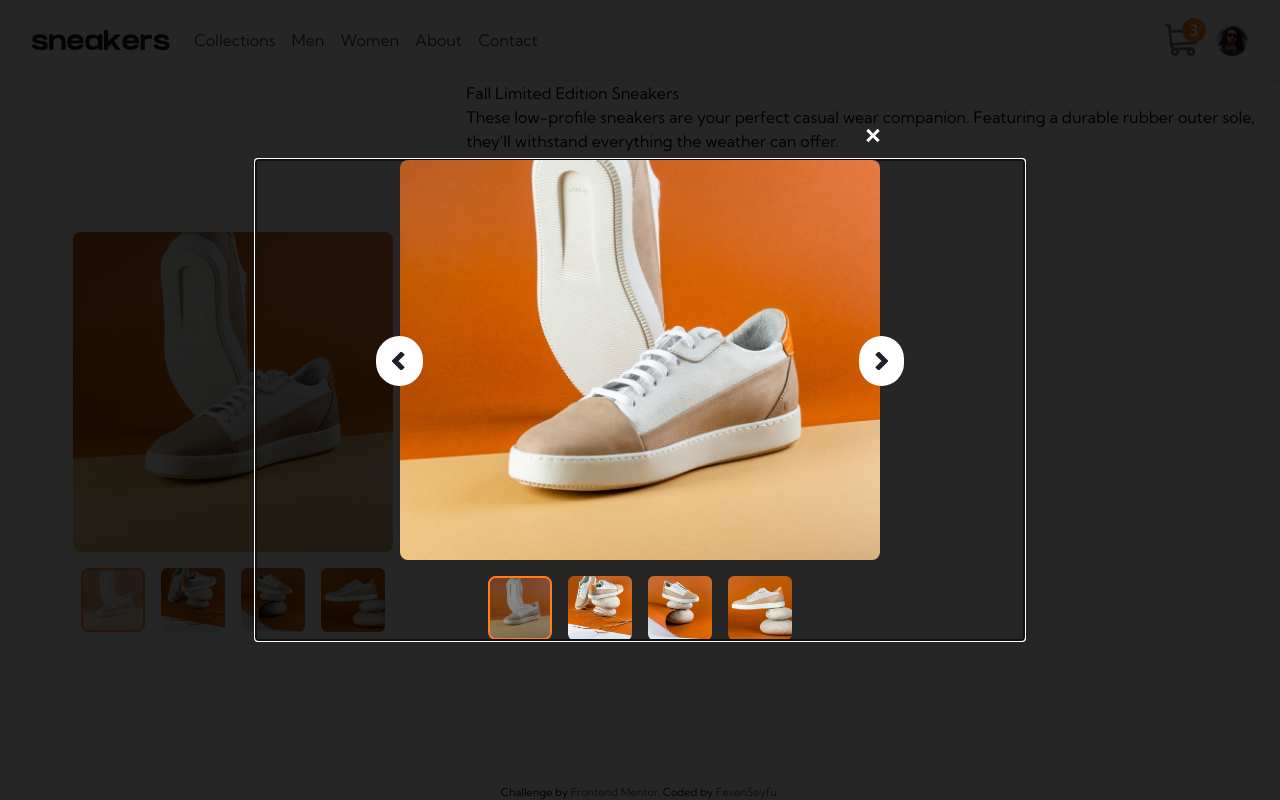
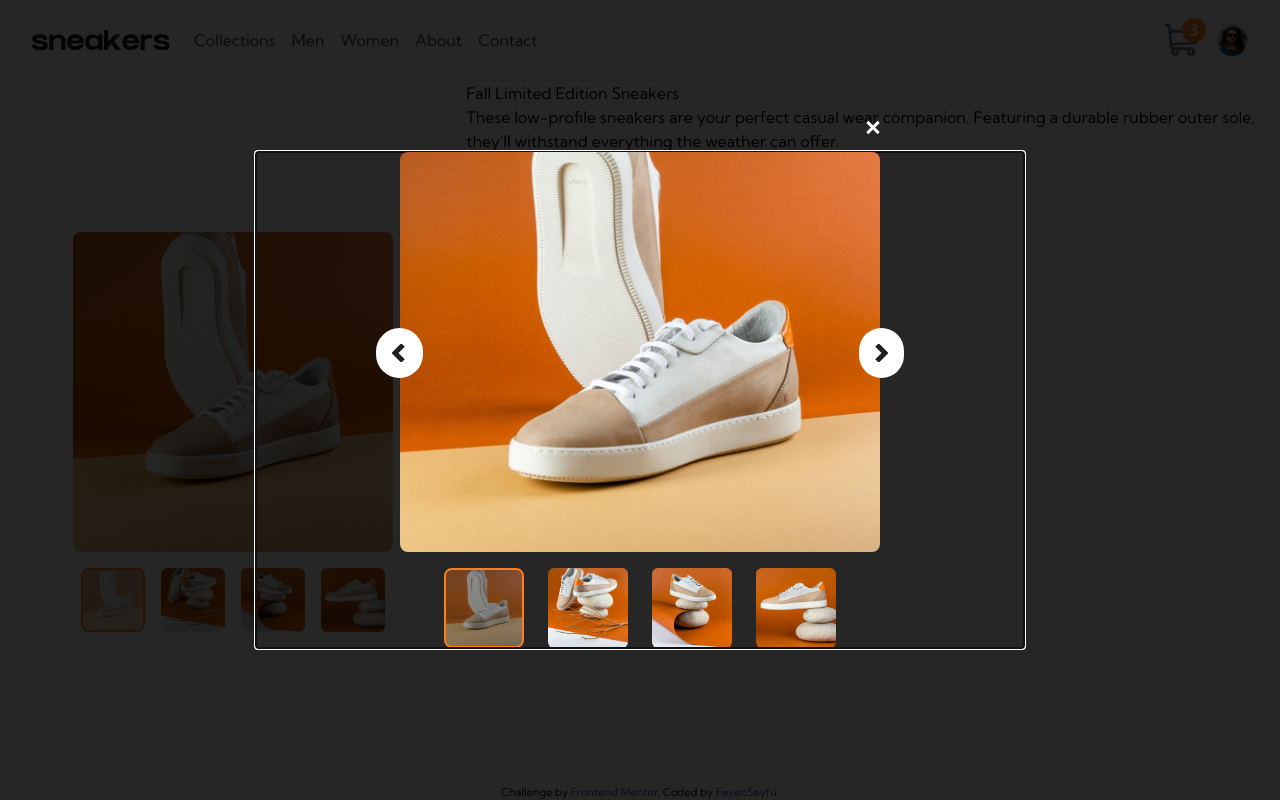
Before and after one commit to FevenSeyfu/Ecommerce-product-page, a React (Vite) app: page / in a window 1280 px wide. Both pictures are taken after a click on the picture 233 px from the left and 392 px from the top of the page. Built offline with nearby package versions, Linux system fonts and the light colour scheme.

Commit message:
update size of carousle image selector

```diff
--- a/src/components/carousel/CarousleModal.jsx
+++ b/src/components/carousel/CarousleModal.jsx
@@ -62,7 +62,7 @@ const CarousleModal = ({ images, toggleView, toggleModal }) => {
           {images.map((img, index) => (
             <li
               key={index}
-              className={`mx-2 h-16 w-16 ${
+              className={`mx-3 h-20 w-20 ${
                 selectedImage === img
                   ? "border-2 border-primary-orange rounded-lg"
                   : ""
```
